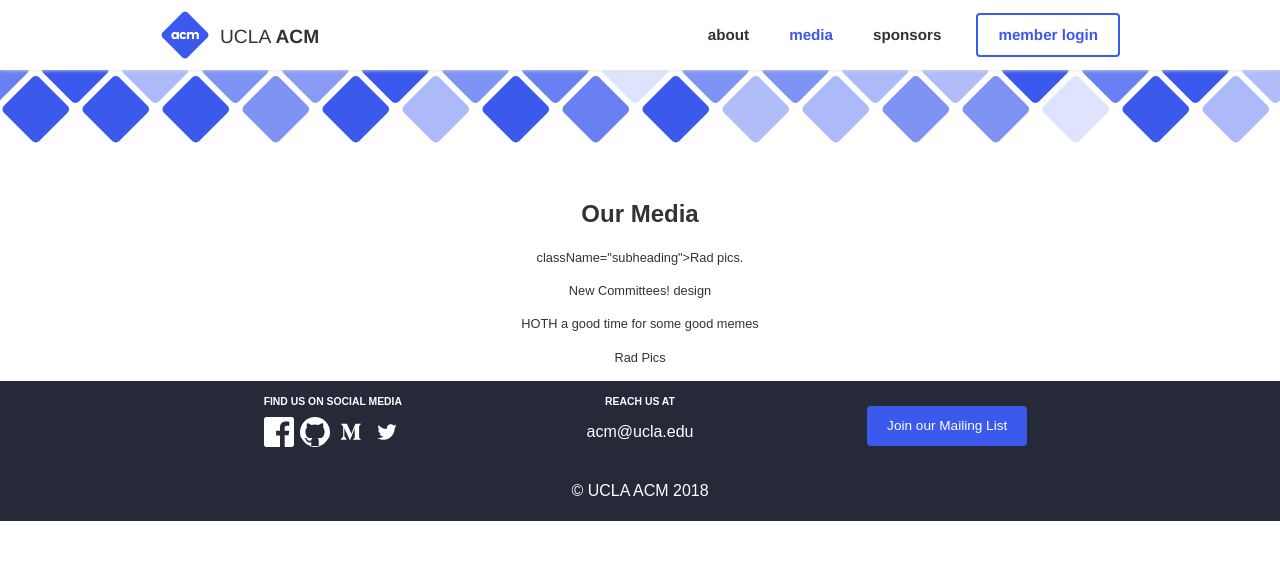
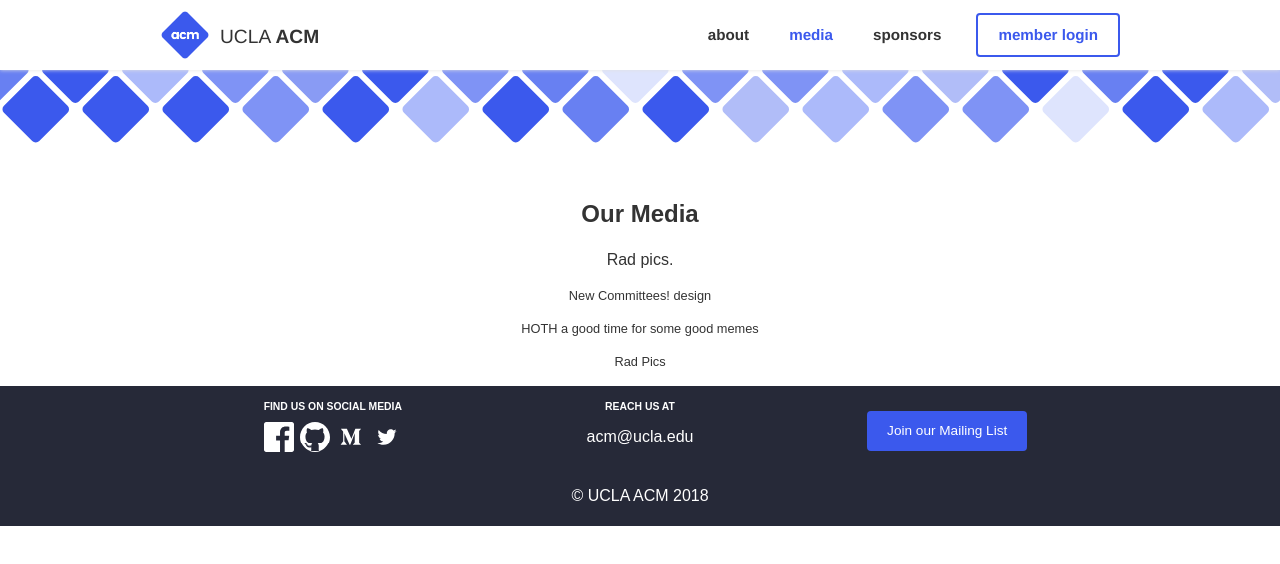
Before and after one commit to uclaacm/website, a React app: page /media in a window 1280 px wide. Shown: the top 564 px of the page. Built offline with nearby package versions, Linux system fonts and the light colour scheme; the HTML template or start-up script is replaced by a standard one.

Commit message:
Update index.jsx
fixed mistake that displayed className on page

```diff
--- a/src/components/Media/index.jsx
+++ b/src/components/Media/index.jsx
@@ -14,7 +14,7 @@ export default class Media extends React.Component {
 				<Banner decorative />
 				<div className="content-section center">
 					<h2>Our Media</h2>
-					<p>className="subheading">Rad pics.</p>
+					<p className="subheading">Rad pics.</p>
 					{Config.media.map(media =>
 						<p>{media.name} {media.date} {media.tagline}</p>
 					)}
```
